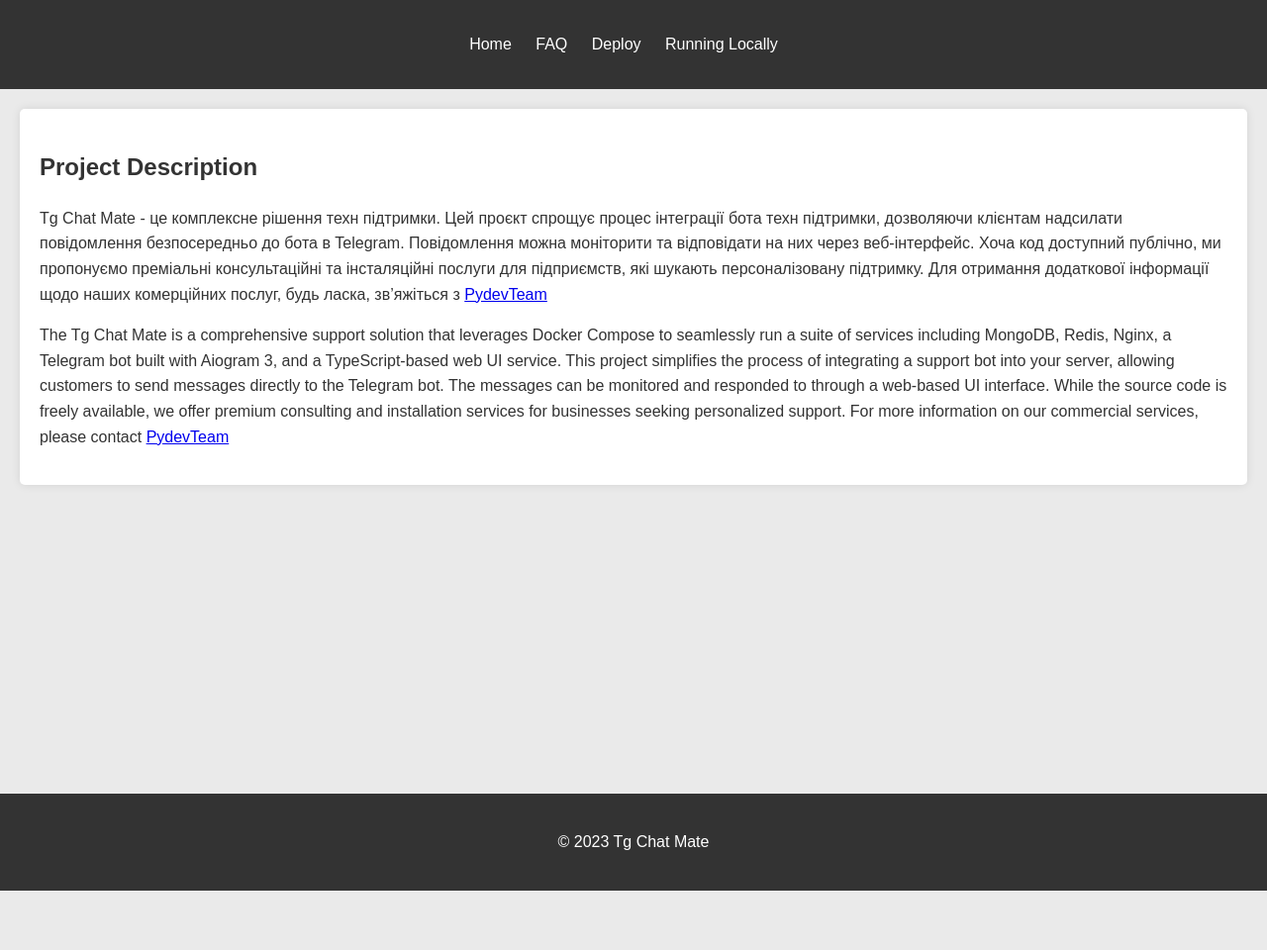
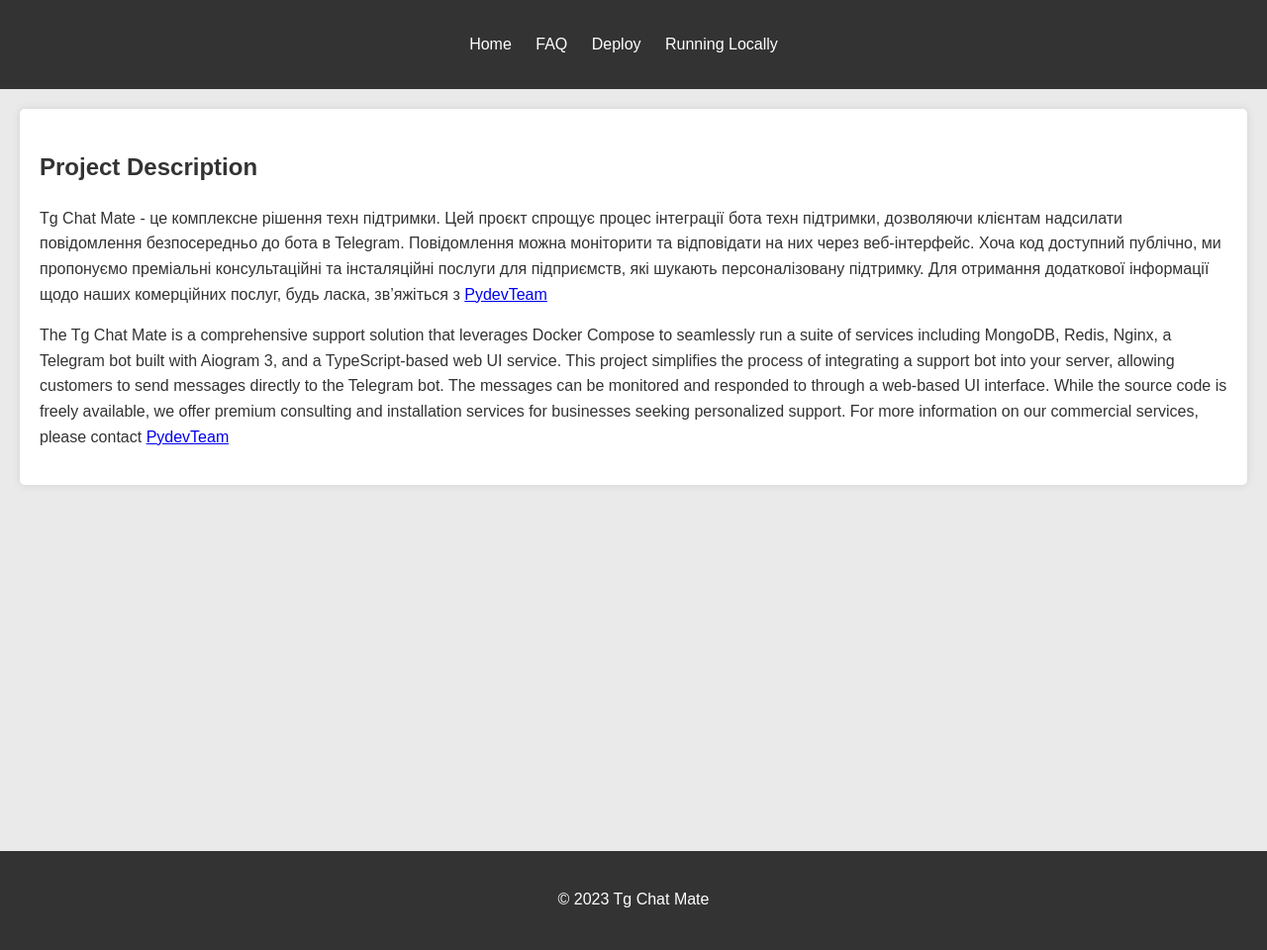
Before and after one commit to Grommash9/tg_chat_mate, a Jekyll site: the page built from docs/index.md, in a window 1280 px wide. Shown: the whole page at 99% size. Built offline with Jekyll 4.4.1, drawn with Linux system fonts in a browser that asks for light colours; before the commit the page ends 900 px from its top, so only the background shows below that.

Commit message:
container try

```diff
--- a/docs/_layouts/default.html
+++ b/docs/_layouts/default.html
@@ -3,6 +3,28 @@
     <meta charset="UTF-8">
   <title>{{ page.title }}</title>
   <style>
+
+    html, body {
+      height: 100%;
+      margin: 0;
+    }
+
+    .container {
+      min-height: 100%;
+      position: relative;
+      padding-bottom: 60px; /* Height of the footer */
+    }
+
+    footer {
+      position: absolute;
+      bottom: 0;
+      width: 100%;
+      height: 60px; /* Height of the footer */
+      background: #333;
+      color: #fff;
+      text-align: center;
+      padding: 20px 0;
+    }
     body {
       font-family: Arial, sans-serif;
       line-height: 1.6;
@@ -56,7 +78,7 @@
   <meta charset="UTF-8">
   <title>{{ page.title }}</title>
 </head>
-<body>
+<body class="container">
   <header>
     <nav>
       <ul>
```
